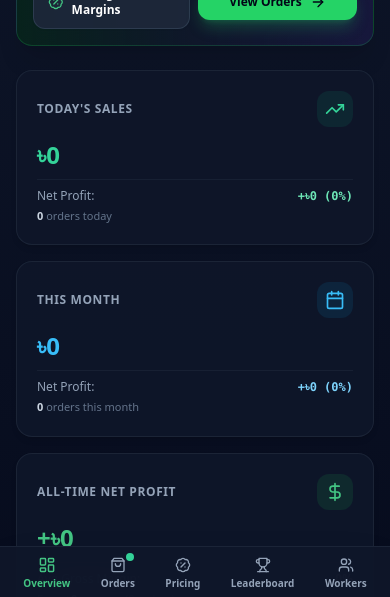
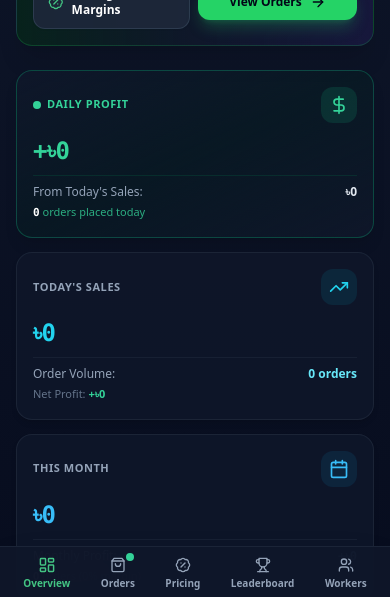
Before and after one commit to sequenceit-git/mywab, a Next.js app: page / in a window 390 px wide. Shown: the part 245-842 px from the top of the page. Built offline with nearby package versions, Linux system fonts and the light colour scheme; no server answers; the database is empty.

Commit message:
responsive

```diff
--- a/src/app/page.tsx
+++ b/src/app/page.tsx
@@ -154,78 +154,118 @@ export default function DashboardOverviewPage() {
           </div>
         </div>
 
-        {/* 4 Core Sales & Profit KPI Cards */}
-        <div className="grid grid-cols-1 sm:grid-cols-2 lg:grid-cols-4 gap-4">
-          {/* Today's Sales & Net Profit */}
-          <div className="p-5 rounded-2xl bg-dark-900/90 border border-slate-800/80 shadow-md relative overflow-hidden group hover:border-emerald-500/40 transition">
+        {/* 5 Core Sales & Profit KPI Cards including Daily Profit */}
+        <div className="grid grid-cols-1 sm:grid-cols-2 lg:grid-cols-3 xl:grid-cols-5 gap-3.5 sm:gap-4">
+          {/* 1. Daily Profit Card (Today's Net Profit) */}
+          <div className="p-4 sm:p-5 rounded-2xl bg-gradient-to-br from-dark-900/95 via-emerald-950/25 to-dark-900/95 border border-emerald-500/30 shadow-lg relative overflow-hidden group hover:border-emerald-400/60 transition-all">
             <div className="flex items-center justify-between">
-              <span className="text-xs font-semibold text-slate-400 uppercase tracking-wider">Today's Sales</span>
-              <div className="p-2 rounded-xl bg-emerald-500/10 text-emerald-400">
+              <div className="flex items-center gap-1.5">
+                <span className="w-2 h-2 rounded-full bg-emerald-400 animate-pulse"></span>
+                <span className="text-[11px] sm:text-xs font-bold text-emerald-400 uppercase tracking-wider">Daily Profit</span>
+              </div>
+              <div className="p-2 rounded-xl bg-emerald-500/15 text-emerald-400 group-hover:scale-105 transition-transform">
+                <DollarSign className="w-5 h-5" />
+              </div>
+            </div>
+            <div className="mt-3">
+              <div className="flex items-baseline gap-2">
+                <div className="text-2xl sm:text-3xl font-black text-emerald-400 font-mono tracking-tight">
+                  +৳{todayProfit.toLocaleString()}
+                </div>
+                {todaySales > 0 && (
+                  <span className="text-[10px] font-bold px-1.5 py-0.5 rounded-md bg-emerald-500/20 text-emerald-300 border border-emerald-500/30">
+                    {todayMargin}%
+                  </span>
+                )}
+              </div>
+              <div className="mt-2 pt-2 border-t border-emerald-900/40 flex items-center justify-between text-xs">
+                <span className="text-slate-400">From Today's Sales:</span>
+                <span className="font-semibold text-slate-200">৳{todaySales.toLocaleString()}</span>
+              </div>
+              <p className="text-[11px] text-emerald-400/80 mt-1">
+                <b className="text-white font-mono">{todayOrders}</b> order{todayOrders === 1 ? '' : 's'} placed today
+              </p>
+            </div>
+          </div>
+
+          {/* 2. Today's Revenue / Sales */}
+          <div className="p-4 sm:p-5 rounded-2xl bg-dark-900/90 border border-slate-800/80 shadow-md relative overflow-hidden group hover:border-cyan-500/40 transition-all">
+            <div className="flex items-center justify-between">
+              <span className="text-[11px] sm:text-xs font-semibold text-slate-400 uppercase tracking-wider">Today's Sales</span>
+              <div className="p-2 rounded-xl bg-cyan-500/10 text-cyan-400 group-hover:scale-105 transition-transform">
                 <TrendingUp className="w-5 h-5" />
               </div>
             </div>
             <div className="mt-3">
-              <div className="text-2xl font-black text-emerald-400">৳{todaySales.toLocaleString()}</div>
+              <div className="text-2xl sm:text-3xl font-black text-cyan-400 font-mono tracking-tight">
+                ৳{todaySales.toLocaleString()}
+              </div>
               <div className="mt-2 pt-2 border-t border-slate-800/60 flex items-center justify-between text-xs">
-                <span className="text-slate-400">Net Profit:</span>
-                <span className="font-bold text-emerald-300 font-mono">+৳{todayProfit.toLocaleString()} ({todayMargin}%)</span>
+                <span className="text-slate-400">Order Volume:</span>
+                <span className="font-bold text-cyan-300">{todayOrders} orders</span>
               </div>
               <p className="text-[11px] text-slate-500 mt-1">
-                <b className="text-slate-300">{todayOrders}</b> orders today
+                Net Profit: <b className="text-emerald-400">+৳{todayProfit.toLocaleString()}</b>
               </p>
             </div>
           </div>
 
-          {/* This Month's Sales & Profit */}
-          <div className="p-5 rounded-2xl bg-dark-900/90 border border-slate-800/80 shadow-md relative overflow-hidden group hover:border-sky-500/40 transition">
+          {/* 3. This Month's Sales & Profit */}
+          <div className="p-4 sm:p-5 rounded-2xl bg-dark-900/90 border border-slate-800/80 shadow-md relative overflow-hidden group hover:border-sky-500/40 transition-all">
             <div className="flex items-center justify-between">
-              <span className="text-xs font-semibold text-slate-400 uppercase tracking-wider">This Month</span>
-              <div className="p-2 rounded-xl bg-sky-500/10 text-sky-400">
+              <span className="text-[11px] sm:text-xs font-semibold text-slate-400 uppercase tracking-wider">This Month</span>
+              <div className="p-2 rounded-xl bg-sky-500/10 text-sky-400 group-hover:scale-105 transition-transform">
                 <Calendar className="w-5 h-5" />
               </div>
             </div>
             <div className="mt-3">
-              <div className="text-2xl font-black text-sky-400">৳{thisMonthSales.toLocaleString()}</div>
+              <div className="text-2xl sm:text-3xl font-black text-sky-400 font-mono tracking-tight">
+                ৳{thisMonthSales.toLocaleString()}
+              </div>
               <div className="mt-2 pt-2 border-t border-slate-800/60 flex items-center justify-between text-xs">
-                <span className="text-slate-400">Net Profit:</span>
-                <span className="font-bold text-sky-300 font-mono">+৳{thisMonthProfit.toLocaleString()} ({thisMonthMargin}%)</span>
+                <span className="text-slate-400">Monthly Profit:</span>
+                <span className="font-bold text-sky-300 font-mono">+৳{thisMonthProfit.toLocaleString()}</span>
               </div>
               <p className="text-[11px] text-slate-500 mt-1">
-                <b className="text-slate-300">{thisMonthOrders}</b> orders this month
+                <b className="text-slate-300">{thisMonthOrders}</b> orders ({thisMonthMargin}% margin)
               </p>
             </div>
           </div>
 
-          {/* Total Net Profit */}
-          <div className="p-5 rounded-2xl bg-dark-900/90 border border-slate-800/80 shadow-md relative overflow-hidden group hover:border-brand-500/40 transition">
+          {/* 4. Total Net Profit */}
+          <div className="p-4 sm:p-5 rounded-2xl bg-dark-900/90 border border-slate-800/80 shadow-md relative overflow-hidden group hover:border-brand-500/40 transition-all">
             <div className="flex items-center justify-between">
-              <span className="text-xs font-semibold text-slate-400 uppercase tracking-wider">All-Time Net Profit</span>
-              <div className="p-2 rounded-xl bg-brand-500/10 text-brand-400">
-                <DollarSign className="w-5 h-5" />
+              <span className="text-[11px] sm:text-xs font-semibold text-slate-400 uppercase tracking-wider">All-Time Net Profit</span>
+              <div className="p-2 rounded-xl bg-brand-500/10 text-brand-400 group-hover:scale-105 transition-transform">
+                <BadgePercent className="w-5 h-5" />
               </div>
             </div>
             <div className="mt-3">
-              <div className="text-2xl font-black text-brand-400">+৳{totalProfit.toLocaleString()}</div>
+              <div className="text-2xl sm:text-3xl font-black text-brand-400 font-mono tracking-tight">
+                +৳{totalProfit.toLocaleString()}
+              </div>
               <div className="mt-2 pt-2 border-t border-slate-800/60 flex items-center justify-between text-xs">
-                <span className="text-slate-400">Avg Gross Margin:</span>
+                <span className="text-slate-400">Avg Margin:</span>
                 <span className="font-bold text-slate-200">{totalMargin}%</span>
               </div>
               <p className="text-[11px] text-slate-500 mt-1">
-                From <b className="text-slate-300">৳{totalRevenue.toLocaleString()}</b> revenue ({totalOrders} orders)
+                From <b className="text-slate-300">৳{totalRevenue.toLocaleString()}</b> ({totalOrders} orders)
               </p>
             </div>
           </div>
 
-          {/* Completed Orders & Realized Profit */}
-          <div className="p-5 rounded-2xl bg-dark-900/90 border border-slate-800/80 shadow-md relative overflow-hidden group hover:border-purple-500/40 transition">
+          {/* 5. Completed Orders & Realized Profit */}
+          <div className="p-4 sm:p-5 rounded-2xl bg-dark-900/90 border border-slate-800/80 shadow-md relative overflow-hidden group hover:border-purple-500/40 transition-all">
             <div className="flex items-center justify-between">
-              <span className="text-xs font-semibold text-slate-400 uppercase tracking-wider">Delivered Top-Ups</span>
-              <div className="p-2 rounded-xl bg-purple-500/10 text-purple-400">
+              <span className="text-[11px] sm:text-xs font-semibold text-slate-400 uppercase tracking-wider">Delivered Top-Ups</span>
+              <div className="p-2 rounded-xl bg-purple-500/10 text-purple-400 group-hover:scale-105 transition-transform">
                 <CheckCircle2 className="w-5 h-5" />
               </div>
             </div>
             <div className="mt-3">
-              <div className="text-2xl font-black text-purple-400">{deliveredOrders} done</div>
+              <div className="text-2xl sm:text-3xl font-black text-purple-400 font-mono tracking-tight">
+                {deliveredOrders} done
+              </div>
               <div className="mt-2 pt-2 border-t border-slate-800/60 flex items-center justify-between text-xs">
                 <span className="text-slate-400">Realized Profit:</span>
                 <span className="font-bold text-purple-300 font-mono">+৳{deliveredProfit.toLocaleString()}</span>
--- a/src/app/users/page.tsx
+++ b/src/app/users/page.tsx
@@ -22,6 +22,7 @@ import {
 } from 'lucide-react';
 import { UserLeaderboardEntry } from '@/types';
 import { WhatsAppIcon } from '@/components/BrandIcons';
+import { Header } from '@/components/Header';
 
 export default function UsersLeaderboardPage() {
   const [leaderboard, setLeaderboard] = useState<UserLeaderboardEntry[]>([]);
@@ -117,12 +118,18 @@ export default function UsersLeaderboardPage() {
   const topThree = leaderboard.slice(0, 3);
 
   return (
-    <div className="p-4 sm:p-6 md:p-8 space-y-6 max-w-7xl mx-auto pb-20 lg:pb-6">
-      {/* Header */}
+    <div className="flex-1 flex flex-col min-h-screen bg-slate-950">
+      <Header
+        title="Customer Leaderboard & Loyalty"
+        subtitle="Unique customers, lifetime purchases, game top-up preferences, and VIP rankings"
+      />
+
+      <main className="p-4 sm:p-6 max-w-7xl mx-auto w-full space-y-6 pb-20 lg:pb-6">
+        {/* Leaderboard Title Banner */}
         <div className="flex flex-col sm:flex-row sm:items-center justify-between gap-4">
           <div>
             <div className="flex items-center gap-3">
-            <div className="w-10 h-10 rounded-xl bg-gradient-to-tr from-amber-500 to-amber-300 flex items-center justify-center text-slate-950 shadow-lg shadow-amber-500/20">
+              <div className="w-10 h-10 rounded-xl bg-gradient-to-tr from-amber-500 to-amber-300 flex items-center justify-center text-slate-950 shadow-lg shadow-amber-500/20 shrink-0">
                 <Trophy className="w-5 h-5 font-bold" />
               </div>
               <div>
@@ -135,7 +142,7 @@ export default function UsersLeaderboardPage() {
           <button
             onClick={fetchLeaderboard}
             disabled={isLoading}
-          className="flex items-center gap-2 px-3.5 py-2 rounded-xl bg-slate-800/80 hover:bg-slate-700/80 border border-slate-700/60 text-slate-200 text-xs sm:text-sm font-medium transition self-start sm:self-auto"
+            className="flex items-center gap-2 px-3.5 py-2 rounded-xl bg-slate-800/80 hover:bg-slate-700/80 border border-slate-700/60 text-slate-200 text-xs sm:text-sm font-medium transition self-start sm:self-auto shadow-sm"
           >
             <RefreshCw className={`w-4 h-4 ${isLoading ? 'animate-spin' : ''}`} />
             Refresh List
@@ -589,6 +596,7 @@ export default function UsersLeaderboardPage() {
           </table>
         </div>
       </div>
+    </main>
   </div>
 );
 }
--- a/src/lib/db/repositories/orders.ts
+++ b/src/lib/db/repositories/orders.ts
@@ -140,19 +140,16 @@ export const ordersRepository = {
 
       // 2. Insert order items
       if (params.items.length > 0) {
-        const orderItems = params.items.map(item => {
-          const isValidUuid = item.product_id && /^[0-9a-f]{8}-[0-9a-f]{4}-[0-9a-f]{4}-[0-9a-f]{4}-[0-9a-f]{12}$/i.test(item.product_id);
-          return {
+        const orderItems = params.items.map(item => ({
           id: crypto.randomUUID(),
           order_id: orderUuid,
-            product_id: isValidUuid ? item.product_id : null,
+          product_id: item.product_id || null,
           product_name: item.product_name,
           unit_price: item.unit_price,
           quantity: item.quantity,
           subtotal: item.unit_price * item.quantity,
           created_at: new Date().toISOString()
-          };
-        });
+        }));
 
         await client.from('order_items').insert(orderItems);
       }
--- a/src/lib/db/repositories/pricing.ts
+++ b/src/lib/db/repositories/pricing.ts
@@ -31,7 +31,7 @@ export const pricingRepository = {
     const client = getDbClient();
     if (isSupabaseConfigured() && client) {
       try {
-        const { data } = await client.from('products').select('id, name, price, base_price, description');
+        const { data } = await client.from('package_pricing').select('id, price, base_price');
         if (Array.isArray(data)) {
           for (const item of data) {
             if (item.id) {
@@ -43,7 +43,7 @@ export const pricingRepository = {
           }
         }
       } catch (err) {
-        console.warn('Could not fetch custom prices from Supabase products table:', err);
+        console.warn('Could not fetch custom prices from Supabase package_pricing table:', err);
       }
     }
 
@@ -125,14 +125,14 @@ export const pricingRepository = {
     const client = getDbClient();
     if (isSupabaseConfigured() && client) {
       try {
-        await client.from('products').upsert({
+        await client.from('package_pricing').upsert({
           id: packageId,
           price: updates.price,
           base_price: updates.basePrice,
           updated_at: now
         });
       } catch (err) {
-        console.warn('Failed to upsert to Supabase products table (non-fatal):', err);
+        console.warn('Failed to upsert to Supabase package_pricing table (non-fatal):', err);
       }
     }
 
@@ -164,9 +164,9 @@ export const pricingRepository = {
     const client = getDbClient();
     if (isSupabaseConfigured() && client) {
       try {
-        await client.from('products').delete().neq('id', '00000000-0000-0000-0000-000000000000');
+        await client.from('package_pricing').delete().neq('id', '00000000-0000-0000-0000-000000000000');
       } catch (err) {
-        console.warn('Could not clear Supabase products table:', err);
+        console.warn('Could not clear Supabase package_pricing table:', err);
       }
     }
   }
```
Also changed, not shown: 2 other files (tests, documents, lock files or other folders). Lines whose indentation alone changed are shown as unchanged.
